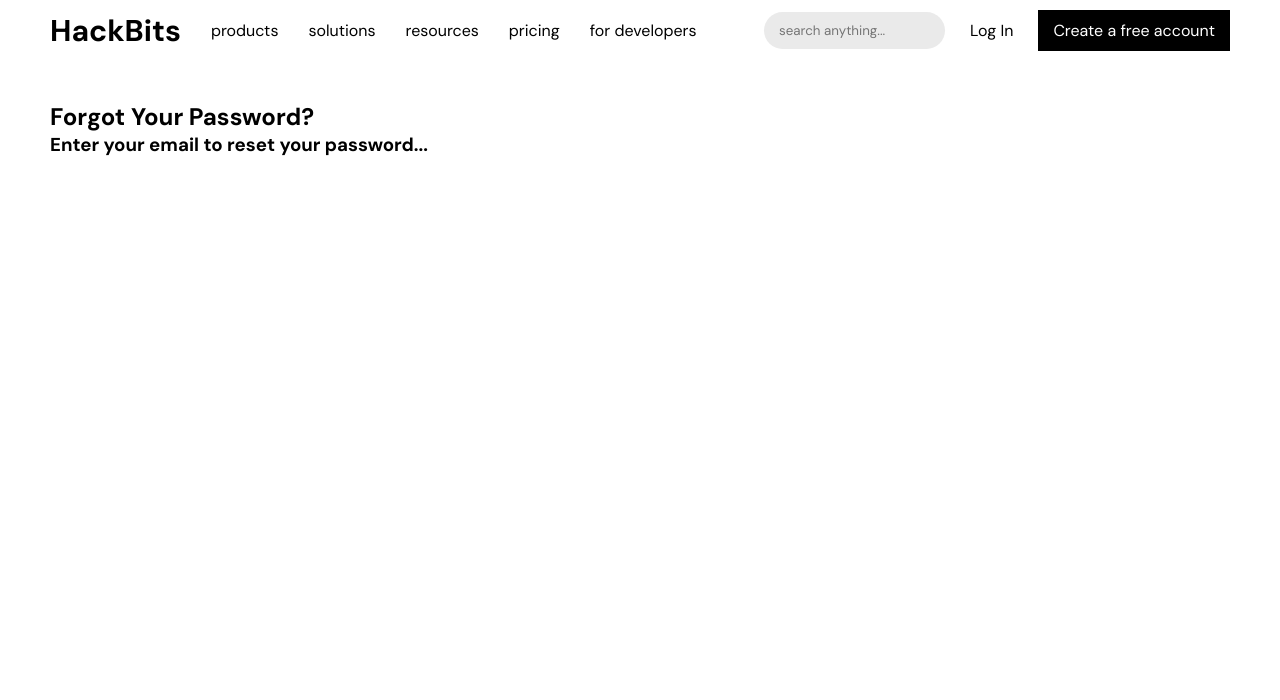
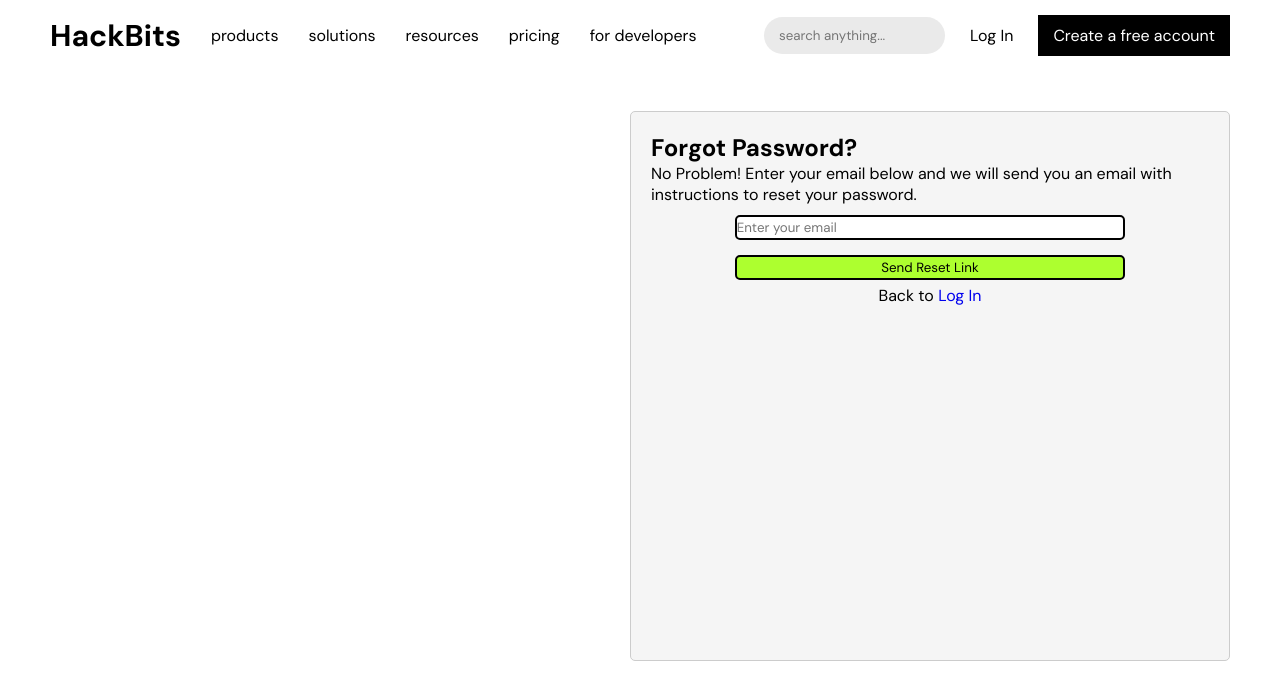
Before and after one commit to Hackbits/Flask_dev, a Flask app: page /forgotpassword in a window 1280 px wide. Shown: the top 700 px of the page. Run offline with Flask 3, Linux system fonts and the light colour scheme.

Commit message:
Forgot password page redesing

```diff
--- a/Project/static/gobal.css
+++ b/Project/static/gobal.css
@@ -12,7 +12,7 @@ a {
 }
 
 nav {
-  padding: 10px 50px;
+  padding: 15px 50px;
   display: flex;
   display: flex;
   align-items: center;
--- a/Project/templates/forgotpassword.html
+++ b/Project/templates/forgotpassword.html
@@ -1,5 +1,54 @@
 {% extends "base.html" %} {% block title %}Forgot Password{% endblock %} {%
 block content %}
-<h2>Forgot Your Password?</h2>
-<h3>Enter your email to reset your password...</h3>
+<style>
+  .forgot-password-container {
+    max-width: 600px;
+    height: 550px;
+    margin-left: auto;
+    padding: 20px;
+    border: 1px solid #ccc;
+    border-radius: 5px;
+    font-family: Arial, sans-serif;
+    background-color: whitesmoke;
+  }
+  #forgot-email {
+    width: 70%;
+    height: 25px;
+    margin-top: 2%;
+    border: 2px solid black;
+    border-radius: 5px;
+    margin: 10px 15%;
+  }
+  button {
+    width: 70%;
+    height: 25px;
+    border: 2px solid black;
+    border-radius: 5px;
+    background-color: greenyellow;
+    margin: 5px 15%;
+  }
+  #backtologin {
+    text-align: center;
+    margin: auto;
+  }
+</style>
+<div class="forgot-password-container">
+  <h2>Forgot Password?</h2>
+  <p>
+    No Problem! Enter your email below and we will send you an email with
+    instructions to reset your password.
+  </p>
+  <form>
+    <input
+      type="email"
+      name="forgot-email"
+      id="forgot-email"
+      placeholder="Enter your email"
+      required
+    />
+    <button type="submit">Send Reset Link</button>
+  </form>
+  <p id="backtologin">Back to <a href="/login">Log In</a></p>
+</div>
+
 {% endblock %}
```
Also changed, not shown: Project/templates/login.html (+21 -15 lines).
